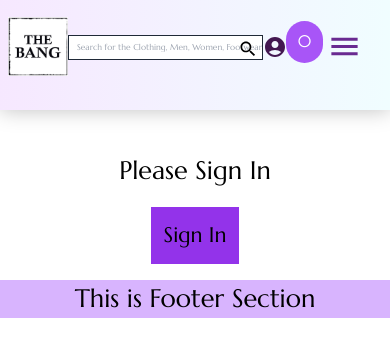
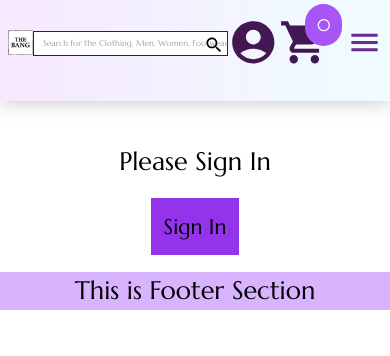
Before and after one commit to gauravmad/thebangoutfit-phase2, a Next.js app: page /myaccount in a window 390 px wide. Shown: the top 356 px of the page. Built offline with nearby package versions, Linux system fonts and the light colour scheme; no server answers; a web font is replaced by a local one.

Commit message:
accout form fixes

```diff
--- a/components/AuthComponents/AccountDetails.js
+++ b/components/AuthComponents/AccountDetails.js
@@ -1,24 +1,20 @@
-import React, { use, useState } from "react";
+import React, { useState } from "react";
 import { toast } from "react-hot-toast";
 
 export default function AccountDetails() {
 
   const [formData, setFormData] = useState({
-
     userprofilepic:"",
     firstname:"",
     lastname:"",
     mobilenumber:"",
-    alternatemailid:"",
+    emailid:"",
     streetaddress:"",
     zipcode:"",
     city:"",
     state:"",
     country:"",
-
   })
-
-  const [submitted, setSubmitted] = useState(false);
 
   const handleInputChange = (e) => {
     const {name,value}= e.target;
@@ -30,53 +26,29 @@ export default function AccountDetails() {
 
   const handleSaveDetails = async () => {
 
-    const isFormEmpty= Object.values(formData).some(value=>value==="");
-    if(isFormEmpty){
-      console.log("Form is Empty. Please fill in all the details");
-      toast.error("Please Fill all the details.");
-      return;
-    }
-
     try {
-      console.log('Form Data:', formData);
-
       const response = await fetch('./api/saveAccountDetails', {
         method: 'POST',
+        headers: {
+          'Content-Type': 'application/json',
+        },
         body: JSON.stringify(formData),
-        headers: {
-          'Content-Type': 'application/json'
-        }
       });
 
       if (response.ok) {
         console.log("User details saved successfully");
         toast.success('User details saved successfully');
-        setFormData({
-          userprofilepic:"",
-          firstname:"",
-          lastname:"",
-          mobilenumber:"",
-          alternatemailid:"",
-          streetaddress:"",
-          zipcode:"",
-          city:"",
-          state:"",
-          country:"",
-        });
-
-        setSubmitted(true);
-
       } else {
         console.error("Failed to save user details");
         toast.error('Failed to save user details');
       }
-
     } catch (error) {
-      console.error("Error saving user details:", error)
+      console.error("Error saving user details:", error);
       toast.error('Failed to save user details');
     }
+  };
 
-  }
+
 
   return (
     <div className="my-[5vh]">
@@ -84,9 +56,7 @@ export default function AccountDetails() {
       <h2 className="text-center text-[3vh] my-[2vh] font-semibold">
         Account Details
       </h2>
-
       <div className="w-[60%] mx-auto">
-
         <div className="">
           <input
             type="text"
@@ -124,8 +94,8 @@ export default function AccountDetails() {
         <div>
           <input
             type="email"
-            name="alternatemailid"
-            value={formData.alternatemailid}
+            name="emailid"
+            value={formData.emailid}
             onChange={handleInputChange}
             className="bg-gray-100 w-full p-[1vh] border-2 border-gray-400 my-[1vh]"
             placeholder="Alternate Email (Optional)"
@@ -199,6 +169,5 @@ export default function AccountDetails() {
       </div>
 
     </div>
-
   );
 }
--- a/components/Navbar/Navbar.js
+++ b/components/Navbar/Navbar.js
@@ -114,7 +114,7 @@ export default function Navbar() {
 
             ) : (
               <Link href="/myaccount" className='profileIcon' >
-                <AccountCircleIcon className='profilepicicon text-[#431751] text-[6vh] md:text-[7vh] lg:text-[8vh] ' />
+                <AccountCircleIcon className='profilepicicon text-[#431751] ' />
 
               </Link>
             )}
@@ -134,7 +134,7 @@ export default function Navbar() {
 
           <Link href="/checkout">
           <div className="relative">
-            <ShoppingCartIcon className='text-[#431751] text-[6vh] md:ml-[5vh] md:text-[7vh] lg:text-[8vh]' />
+            <ShoppingCartIcon className='carticon text-[#431751]'/>
 
               <p className="bg-purple-500 text-white font-medium absolute -top-[1.5vh] -right-[1.5vh] p-[1vh] text-[2vh] rounded-full px-[1.4vh]">
                 0
--- a/pages/myaccount.js
+++ b/pages/myaccount.js
@@ -13,9 +13,10 @@ export default function myaccount({ userdetails }) {
     return (
       <div className="w-[90%] mx-auto">
         <AccountSidebar />
-        {userdetails && (
+        {/* {userdetails && (
           <AccountDetails user={user} userdetails={userdetails} />
-        )}
+        )} */}
+        <AccountDetails user={user}/>
       </div>
     );
   } else {
@@ -26,7 +27,6 @@ export default function myaccount({ userdetails }) {
     );
   }
 }
-
 
 export const getServerSideProps = async (context) => {
   const session = await getSession(context);
--- a/styles/globals.css
+++ b/styles/globals.css
@@ -124,3 +124,19 @@ body{
     justify-items: center;
   }
 }
+
+.profilepicicon{
+  font-size: 8vh !important;
+}
+.carticon{
+  font-size: 8vh !important;
+}
+
+@media (max-width:768px) {
+  .carticon{
+    font-size: 6vh !important;
+  }
+  .profilepicicon{
+    font-size: 6vh !important;
+  }
+}
```
Also changed, not shown: components/Cart/Cart.js (renamed from components/CheckoutComponents/Cart.js), components/Cart/OrderDetails.js (renamed from components/CheckoutComponents/OrderDetails.js), components/Cart/OrderStatus.js (renamed from components/CheckoutComponents/OrderStatus.js).
